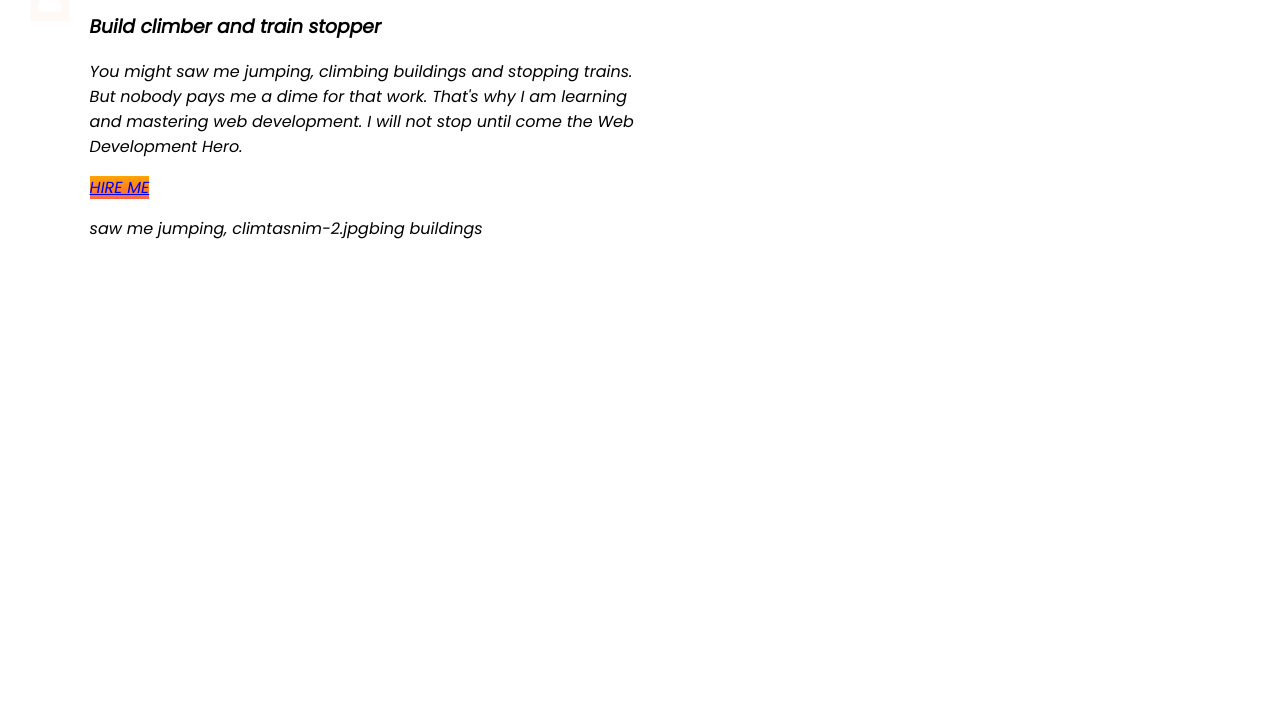
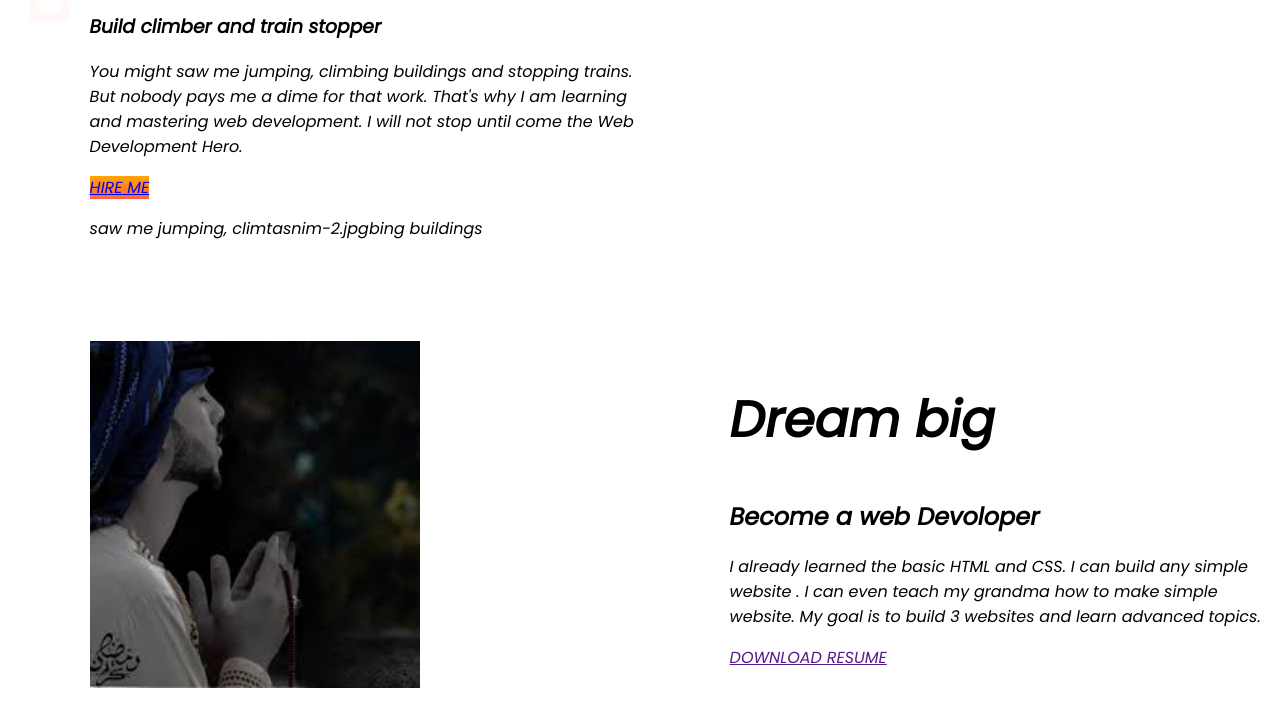
Before and after one commit to tanjinaaktar/devoloper-portfolio, a plain HTML site: page index.html in a window 1280 px wide. Shown: the part 363-1090 px from the top of the page. Before the commit the page ends 800 px from the top, so only its background shows below. Drawn offline with Linux system fonts and the light colour scheme.

Commit message:
dream added

```diff
--- a/index.html
+++ b/index.html
@@ -19,8 +19,7 @@
 		<div class="half-width"><h1>Welcome to </h1>
 			<h1> <span  class="orange-color">tanjina portfolio </span>world!</h1>
 			<h3>Build climber and train stopper</h3>
-
-		   <p>You might
+			   <p>You might
 saw me jumping, climbing buildings
  and stopping trains. But nobody
  pays  me a dime for that work.
@@ -28,15 +27,35 @@ saw me jumping, climbing buildings
  mastering web development.
  I will not stop until come the Web Development Hero.	</p>
 
- <a class="link-buttom" target="_blank"  href="https://www.linkedin.com/company/programminghero/">HIRE ME <menu></menu></a>
+<a class="link-buttom" target="_blank"  href="https://www.linkedin.com/company/programminghero/">HIRE ME <menu></menu></a>
 		saw me jumping, climtasnim-2.jpgbing buildings
 		</div>
 
 
 			<div class="half-width">
-		<img src="images/tasnim-2.jpg" alt=""></div>
+		<img src="images/tasnim-2.jpg" alt="">
+	</div>
 	</section>
+<section class="dream-big">
 
+ <div class="half-width">
+
+	<img src="images/t1.jpg" alt=""></div>
+
+	<div class="half-width" >
+		<h1>Dream big</h1>
+		<h2>Become a web Devoloper</h2>
+		<p>
+			I already learned the basic HTML and CSS.
+			 I can build any simple website
+			 . I can even teach my grandma how to make simple website.
+	 My goal is to build 3 websites and learn advanced topics.
+		</p>
+		<a class="link-button" target ="blank" href="">DOWNLOAD RESUME</a>
+
+	</div>
+
+</section>
 
 </body>
 
--- a/style.css
+++ b/style.css
@@ -10,6 +10,8 @@ h1{
 }
 section{
 	display: flex;
+	margin-bottom: 100px;
+
 }
 .half-width{
 	width: 50%;
@@ -31,3 +33,8 @@ section{
 	background-image: url(images/top-banner.png);
 	background-repeat: no-repeat;
 }
+.dream big{
+	background-image: url(images/dream-bg.png);
+background-repeat: no-repeat;
+background-position: right;
+}
```
Also changed, not shown: images/t1.jpg (added).
